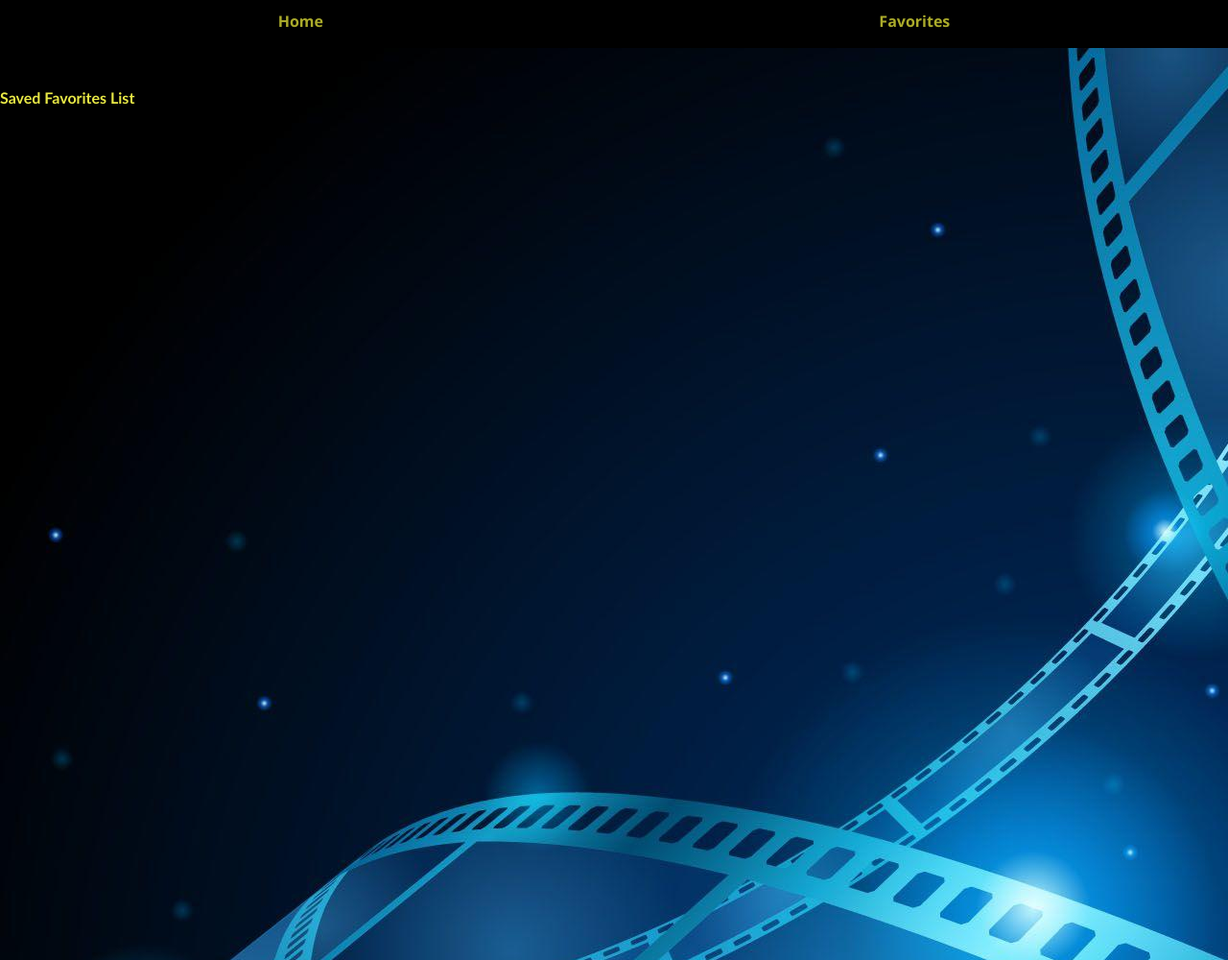
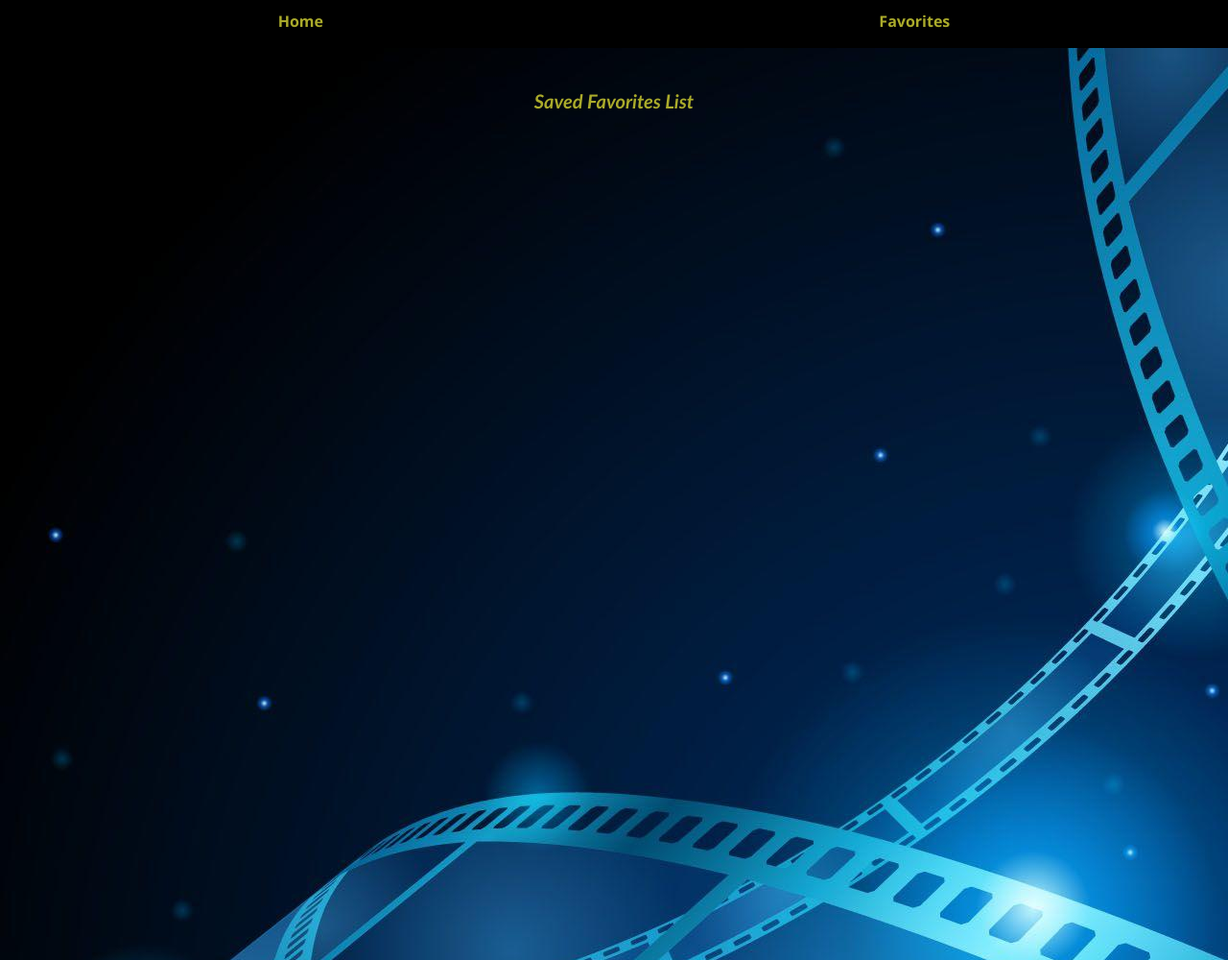
Before and after one commit to falafelrapper/movie-recommender, a plain HTML site: page favorites.html in a window 1280 px wide. Shown: the whole page at 96% size. Drawn offline with nearby package versions, Linux system fonts and the light colour scheme.

Commit message:
css for favs

```diff
--- a/assets/css/style.css
+++ b/assets/css/style.css
@@ -25,19 +25,24 @@ h2 {
     color: white;
 }
 /* adding font color and size*/
-h2 strong {
-    color: white;
+h2 {
+    color:rgb(171, 171, 43);
     font-size: 20px;
     font-style: italic;
-    justify-content: space-around;
+    margin: 0;
     display: flex;
+    justify-content: center;
+
+
+
+
 }
 
 
 
 h2 {
     font-family:'Lucida Sans', 'Lucida Sans Regular', 'Lucida Grande', 'Lucida Sans Unicode', Geneva, Verdana, sans-serif;
-    color:rgb(232, 232, 70);
+    color:rgb(171, 171, 43);
     margin-top: 40px;
 }
 p {
```
